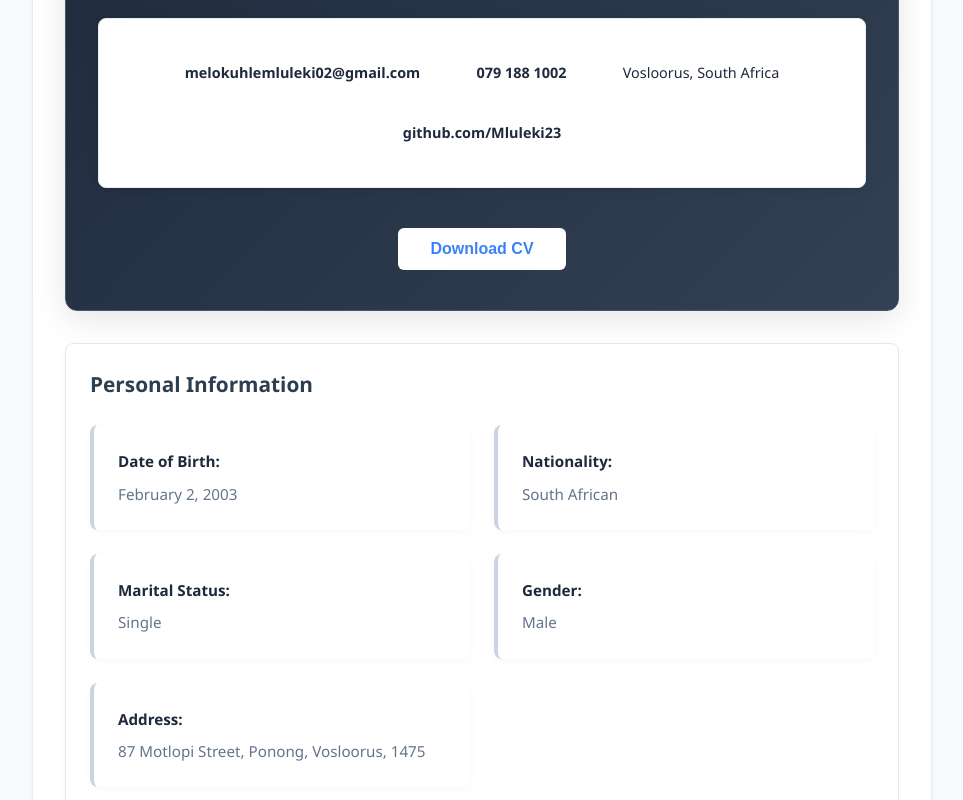
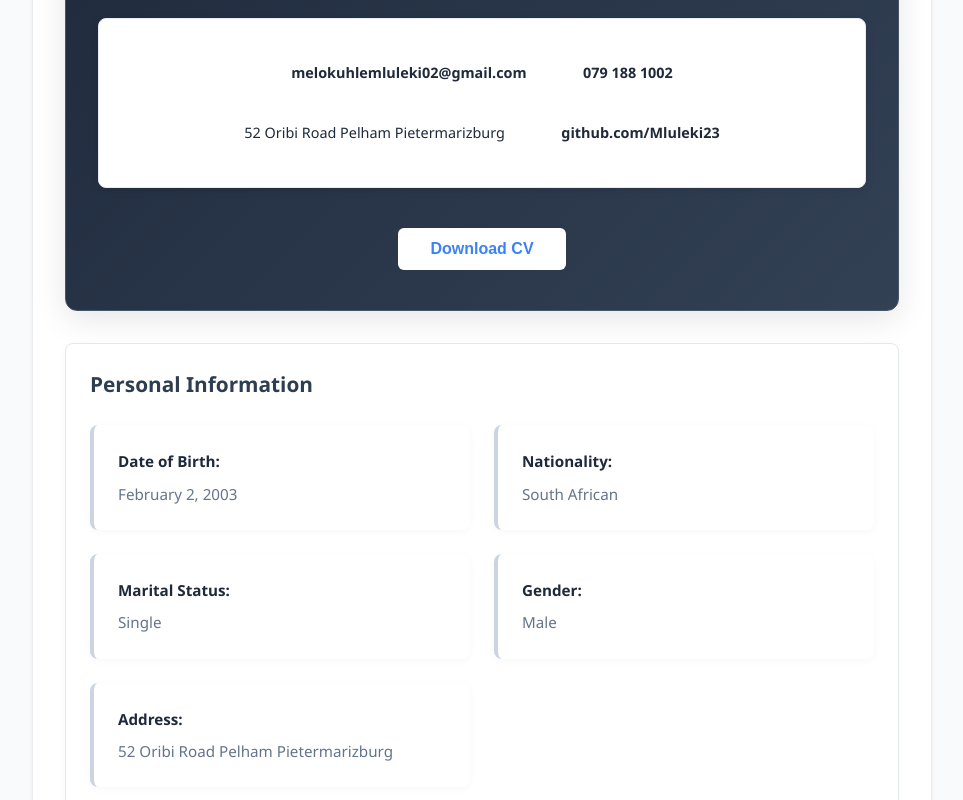
Before and after one commit to Mluleki23/Mluleki-Moloi-Portfolio, a React (Vite) app: page /cv in a window 1280 px wide. Shown: the part 220-1020 px from the top of the page, without its empty margins (158-1121 px from the left). Built offline with nearby package versions, Linux system fonts and the light colour scheme.

Commit message:
updated my address

```diff
--- a/src/pages/CV.tsx
+++ b/src/pages/CV.tsx
@@ -25,7 +25,7 @@ const CV = () => {
             <a href="tel:+27791881002">079 188 1002</a>
           </p>
           <p>
-            <span>Vosloorus, South Africa</span>
+            <span>52 Oribi Road Pelham Pietermarizburg</span>
           </p>
           <p>
             <a
@@ -63,7 +63,7 @@ const CV = () => {
           </div>
           <div className="info-item">
             <strong>Address:</strong>
-            <span>87 Motlopi Street, Ponong, Vosloorus, 1475</span>
+            <span>52 Oribi Road Pelham Pietermarizburg</span>
           </div>
         </div>
       </section>
```
